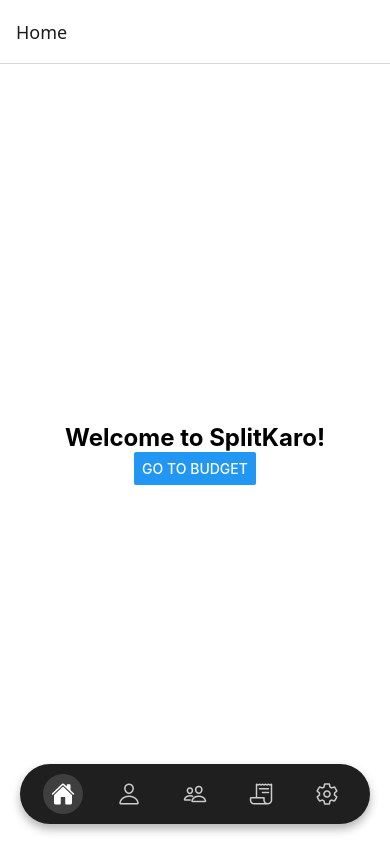
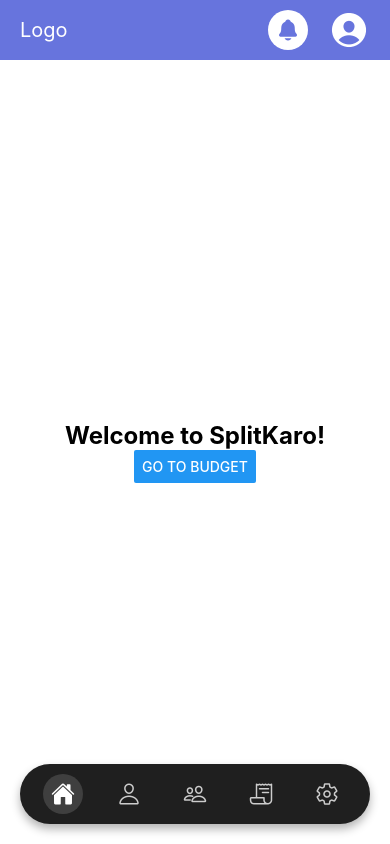
Before and after one commit to anshusinha872/splitKaro, a React Native app in the folder SplitKaroApp/: screen /MainApp in a window 390 px wide. Built offline with nearby package versions, Linux system fonts and the light colour scheme.

Commit message:
Add Header component and integrate it into TabNavigator; update App.js to include StatusBar

```diff
--- a/SplitKaroApp/App.js
+++ b/SplitKaroApp/App.js
@@ -1,10 +1,18 @@
-import React from 'react';
-import { NavigationContainer } from '@react-navigation/native';
-import StackNavigator from './src/navigation/StackNavigator';
+import React from "react";
+import { NavigationContainer } from "@react-navigation/native";
+import StackNavigator from "./src/navigation/StackNavigator";
+import { Platform, StatusBar } from "react-native";
 export default function App() {
   return (
-    <NavigationContainer>
-      <StackNavigator />
-    </NavigationContainer>
+    <>
+      <StatusBar
+        barStyle={Platform.OS === "ios" ? "dark-content" : "light-content"}
+        hidden={false}
+        backgroundColor="#6774dd"
+      />
+      <NavigationContainer>
+        <StackNavigator />
+      </NavigationContainer>
+    </>
   );
 }
--- /dev/null
+++ b/SplitKaroApp/src/components/Header.js
@@ -0,0 +1,54 @@
+import React from "react";
+import { View, Text, StyleSheet, TouchableOpacity } from "react-native";
+import { Ionicons } from "@expo/vector-icons";
+
+const Header = ({ title }) => {
+  return (
+    <View style={styles.header}>
+      <View>
+        <Text style={{ color: "#fff", fontSize: 20 }}>Logo</Text>
+      </View>
+      <View style={styles.iconContainer}>
+        <View style={styles.notifcationIconContainer}>
+        <Ionicons
+          size={24}
+          style={{
+            color: "#6774dd",
+          }}
+          name="notifications"
+        />
+
+        </View>
+        <Ionicons style={{ color: "#fff" }} size={42} name="person-circle" />
+      </View>
+    </View>
+  );
+};
+
+const styles = StyleSheet.create({
+  header: {
+    height: 60,
+    backgroundColor: "#6774dd",
+    flexDirection: "row",
+    paddingHorizontal: 20,
+    justifyContent: "space-between",
+    alignItems: "center",
+  },
+  iconContainer: {
+    flexDirection: "row",
+    alignItems: "center",
+    gap: 20,
+  },
+  notifcationIconContainer: {
+    backgroundColor: "#fff",
+    width: 40,
+    height: 40,
+    borderRadius: 20,
+    flexDirection: "row",
+    justifyContent: "center",
+    alignItems: "center",
+    padding: 5,
+  },
+});
+
+export default Header;
--- a/SplitKaroApp/src/navigation/TabNavigator.js
+++ b/SplitKaroApp/src/navigation/TabNavigator.js
@@ -6,19 +6,48 @@ import GroupScreen from "../screens/GroupScreen";
 import SettingScreen from "../screens/SettingScreen";
 import ActivityScreen from "../screens/ActivityScreen";
 import { TabBar } from "../components/TabBar";
+import Header from "../components/Header";
 
 const Tab = createBottomTabNavigator();
 
 const TabNavigator = () => {
   return (
-    <Tab.Navigator
-      tabBar={props => <TabBar {...props} />}
-    >
-      <Tab.Screen name="Home" component={HomeScreen} />
-      <Tab.Screen name="Friends" component={FriendScreen} />
-      <Tab.Screen name="Groups" component={GroupScreen} />
-      <Tab.Screen name="Activity" component={ActivityScreen} />
-      <Tab.Screen name="Setting" component={SettingScreen} />
+    <Tab.Navigator tabBar={(props) => <TabBar {...props} />}>
+      <Tab.Screen
+        name="Home"
+        component={HomeScreen}
+        options={{
+          header: () => <Header />,
+        }}
+      />
+      <Tab.Screen
+        name="Friends"
+        component={FriendScreen}
+        options={{
+          header: () => <Header />,
+        }}
+      />
+      <Tab.Screen
+        name="Groups"
+        component={GroupScreen}
+        options={{
+          header: () => <Header />,
+        }}
+      />
+      <Tab.Screen
+        name="Activity"
+        component={ActivityScreen}
+        options={{
+          header: () => <Header />,
+        }}
+      />
+      <Tab.Screen
+        name="Setting"
+        component={SettingScreen}
+        options={{
+          header: () => <Header />,
+        }}
+      />
     </Tab.Navigator>
   );
 };
```
